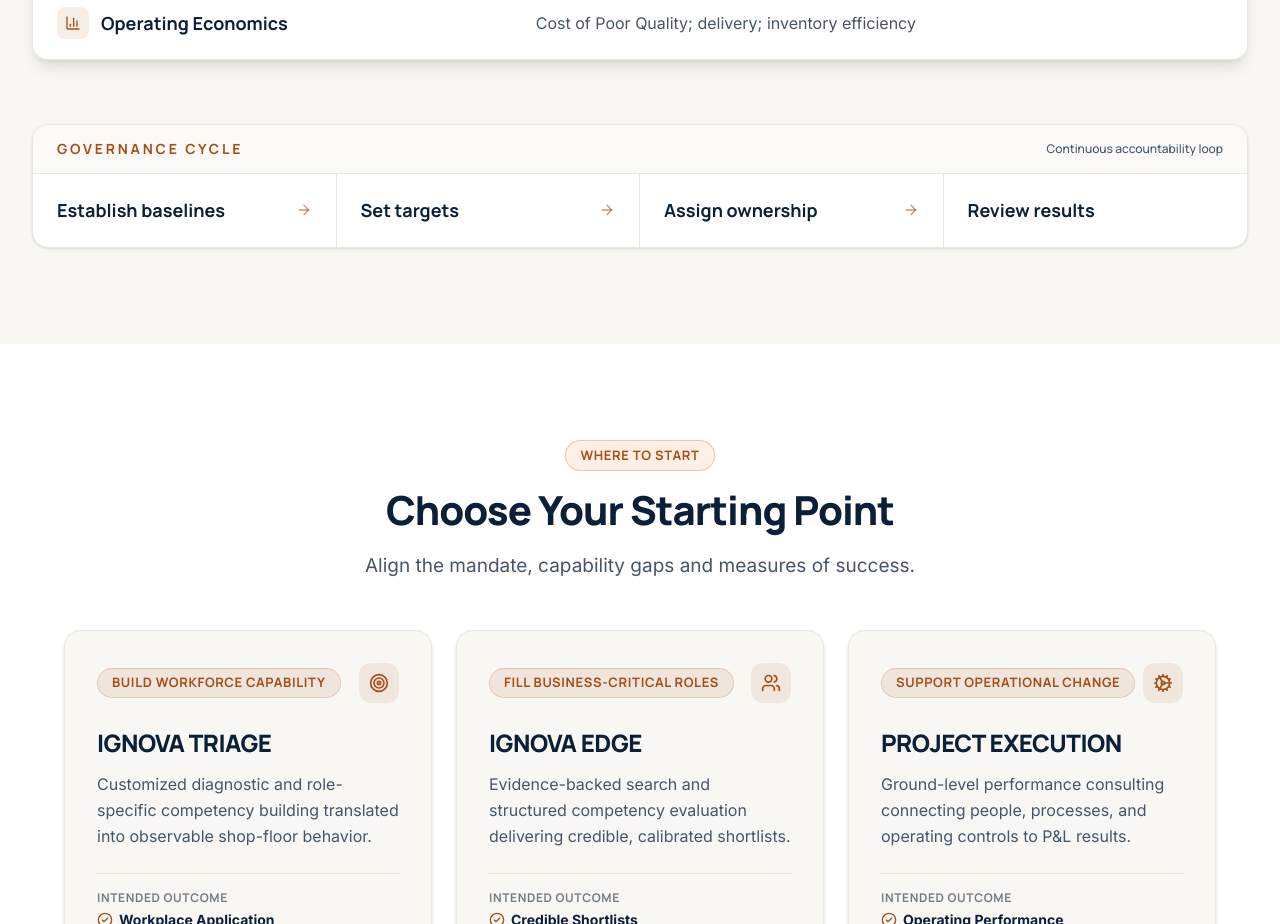
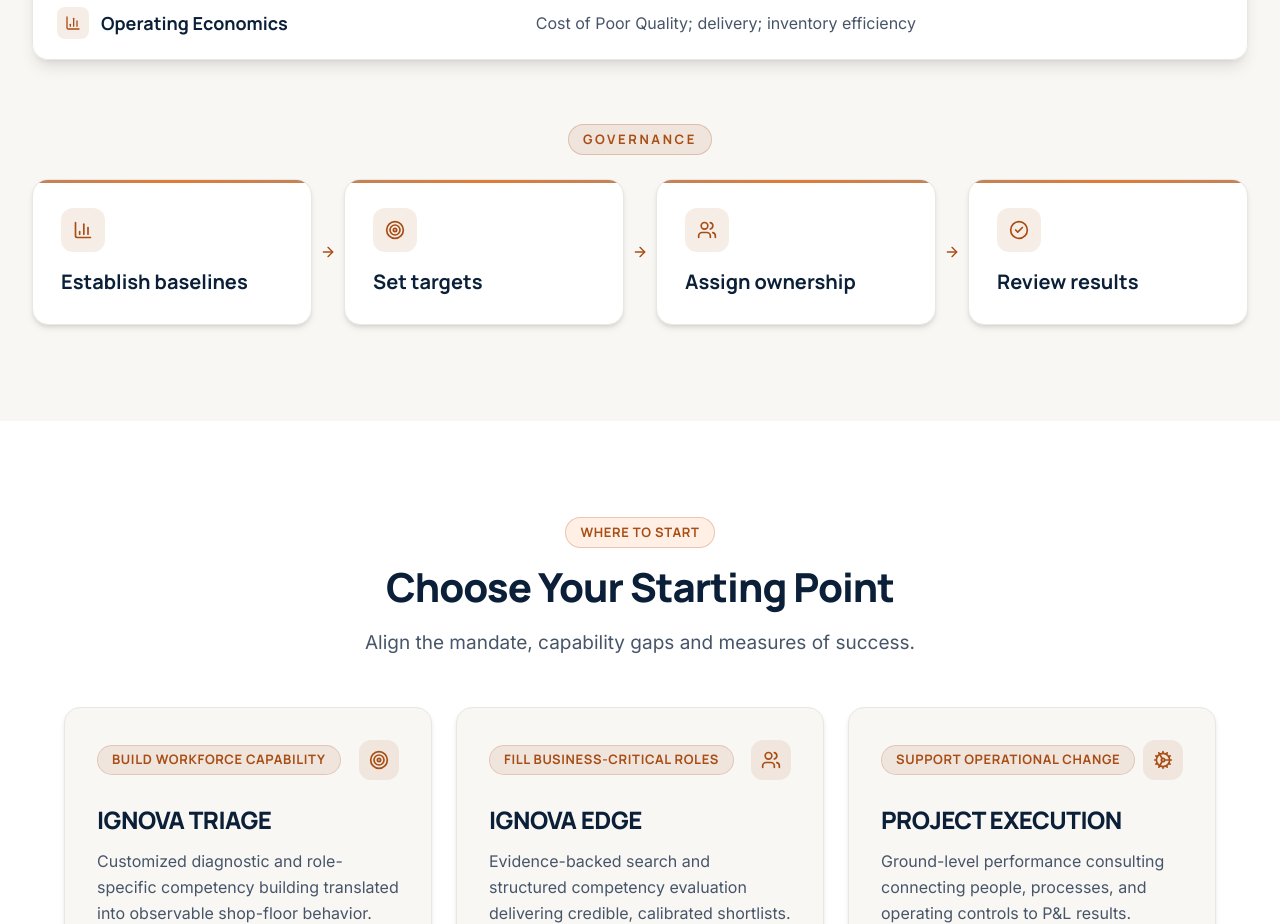
Before and after one commit to ayushprakash1010-jpg/Ignova, a Next.js app: page /approach in a window 1280 px wide. Shown: the part 2300-3224 px from the top of the page. Built offline with nearby package versions, Linux system fonts and the light colour scheme; a web font is replaced by a local one.

Commit message:
style(services,approach): remove ServiceCard numbers and style Governance steps as interactive arrow cards

```diff
--- a/src/app/approach/page.tsx
+++ b/src/app/approach/page.tsx
@@ -21,10 +21,10 @@ const AMBITION_PHRASES = [
 ];
 
 const GOVERNANCE_STEPS = [
-  "Establish baselines",
-  "Set targets",
-  "Assign ownership",
-  "Review results",
+  { label: "Establish baselines", icon: BarChart3 },
+  { label: "Set targets", icon: Target },
+  { label: "Assign ownership", icon: Users },
+  { label: "Review results", icon: CheckCircle2 },
 ];
 
 const STARTING_PATHS = [
@@ -263,45 +263,58 @@ export default function ApproachPage() {
             </div>
           </motion.div>
 
-          {/* Governance Steps */}
+          {/* Governance Steps (PPT Slide 13) */}
+          <div>
+            <div className="text-center mb-6">
+              <span
+                className="inline-flex items-center px-3.5 py-1.5 rounded-full text-xs sm:text-[13px] font-bold uppercase tracking-[0.2em] bg-orange/10 text-orange border border-orange/25 font-accent"
+              >
+                Governance
+              </span>
+            </div>
+
+            <div className="grid grid-cols-1 sm:grid-cols-2 lg:grid-cols-4 gap-6 lg:gap-8 items-stretch">
+              {GOVERNANCE_STEPS.map((step, index) => {
+                const Icon = step.icon;
+                return (
+                  <div key={step.label} className="relative h-full">
                     <motion.div
                       initial={{ opacity: 0, y: 20 }}
                       whileInView={{ opacity: 1, y: 0 }}
                       viewport={{ once: true }}
-            transition={{ duration: 0.5, delay: 0.2 }}
-            className="bg-white rounded-2xl border border-cream-dark shadow-sm overflow-hidden"
+                      transition={{ duration: 0.45, delay: index * 0.1 }}
+                      className="relative h-full bg-white rounded-2xl p-6 sm:p-7 border border-cream-dark shadow-md hover:shadow-xl hover:border-orange/40 hover:-translate-y-1 transition-all duration-300 group overflow-hidden flex flex-col items-start"
                     >
-            <div className="bg-cream/60 border-b border-cream-dark px-6 py-3.5 flex items-center justify-between">
-              <p
-                className="text-xs sm:text-sm font-bold uppercase tracking-[0.2em] text-orange"
-                style={{ fontFamily: "var(--font-accent)" }}
-              >
-                Governance Cycle
-              </p>
-              <span className="text-xs font-medium text-charcoal-light hidden sm:inline font-accent">
-                Continuous accountability loop
-              </span>
+                      <div
+                        aria-hidden="true"
+                        className="absolute top-0 left-0 right-0 h-[3px] bg-gradient-to-r from-orange/70 via-orange-light to-orange/70 group-hover:from-orange group-hover:to-orange transition-colors duration-300"
+                      />
+
+                      <div className="w-11 h-11 rounded-xl bg-orange/10 text-orange flex items-center justify-center mb-4 group-hover:bg-orange group-hover:text-white transition-colors duration-300">
+                        <Icon className="w-5 h-5" />
                       </div>
 
-            <div className="grid grid-cols-1 sm:grid-cols-2 lg:grid-cols-4 divide-y sm:divide-y-0 lg:divide-x divide-cream-dark">
-              {GOVERNANCE_STEPS.map((step, index) => (
-                <div
-                  key={step}
-                  className="group px-6 py-5 sm:py-6 flex items-center justify-between gap-3 hover:bg-cream/35 transition-colors"
-                >
                       <p
-                    className="text-base sm:text-lg font-bold text-navy leading-snug"
+                        className="text-lg sm:text-xl font-bold text-navy leading-snug"
                         style={{ fontFamily: "var(--font-heading)" }}
                       >
-                    {step}
+                        {step.label}
                       </p>
+                    </motion.div>
+
                     {index < GOVERNANCE_STEPS.length - 1 && (
-                    <ArrowRight className="w-4 h-4 text-orange/60 hidden lg:block flex-shrink-0 transition-transform duration-200 group-hover:translate-x-1 group-hover:text-orange" />
+                      <div
+                        aria-hidden="true"
+                        className="hidden lg:flex items-center justify-center absolute -right-8 top-1/2 -translate-y-1/2 w-8 pointer-events-none"
+                      >
+                        <ArrowRight className="w-4 h-4 text-orange" />
+                      </div>
                     )}
                   </div>
-              ))}
+                );
+              })}
             </div>
-          </motion.div>
+          </div>
         </div>
       </section>
 
--- a/src/app/services/page.tsx
+++ b/src/app/services/page.tsx
@@ -10,7 +10,6 @@ import CTABanner from "@/components/ui/CTABanner";
 import { SERVICES, EXCELLENCE_AGENDA, CLIENTS, SECTORS } from "@/lib/constants";
 
 const serviceEntries = Object.values(SERVICES);
-const numbers = ["01", "02", "03"];
 const serviceCardActions = [
   "Explore IGNOVA Triage",
   "Explore IGNOVA Edge",
@@ -117,7 +116,6 @@ export default function ServicesPage() {
             {serviceEntries.map((service, index) => (
               <ServiceCard
                 key={service.brand}
-                number={numbers[index]}
                 pillar={service.pillar}
                 brand={service.brand}
                 items={service.items}
--- a/src/components/ui/ServiceCard.tsx
+++ b/src/components/ui/ServiceCard.tsx
@@ -5,7 +5,7 @@ import { ArrowRight, Check } from "lucide-react";
 import { motion } from "framer-motion";
 
 interface ServiceCardProps {
-  number: string;
+  number?: string;
   pillar: string;
   brand: string;
   items: string[];
@@ -16,7 +16,6 @@ interface ServiceCardProps {
 }
 
 export default function ServiceCard({
-  number,
   pillar,
   brand,
   items,
@@ -36,13 +35,10 @@ export default function ServiceCard({
       <Link href={href} className="group block h-full">
         <div className="executive-card p-8 sm:p-9 h-full flex flex-col justify-between">
           <div>
-            {/* Pillar Badge & Index */}
-            <div className="flex items-center justify-between mb-6">
+            {/* Pillar Badge */}
+            <div className="mb-5">
               <span className="inline-flex items-center px-3 py-1 rounded-full text-xs sm:text-[13px] font-bold uppercase tracking-wider bg-orange-500/10 text-[#A84D14] border border-[#A84D14]/25 font-accent">
                 {pillar}
-              </span>
-              <span className="text-2xl font-black text-slate-300 group-hover:text-[#A84D14]/40 transition-colors font-heading">
-                {number}
               </span>
             </div>
 
```
Lines whose indentation alone changed are shown as unchanged.
